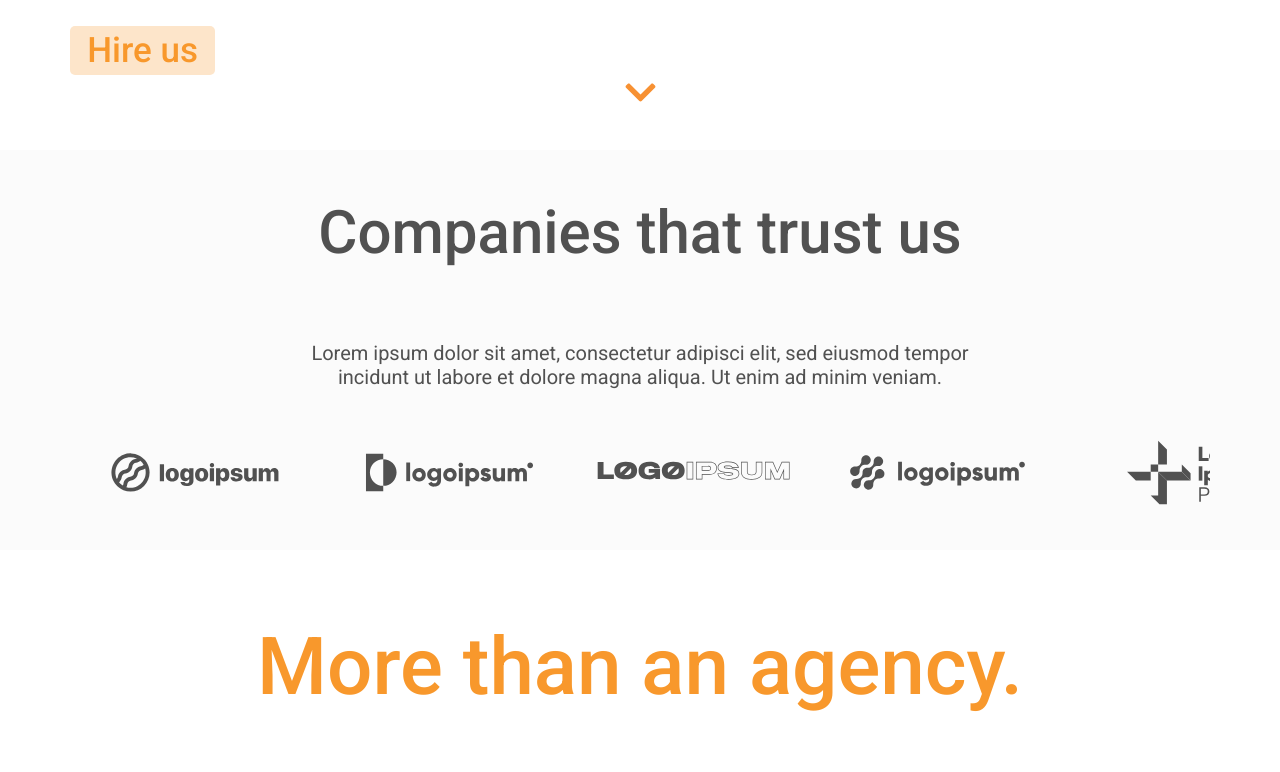
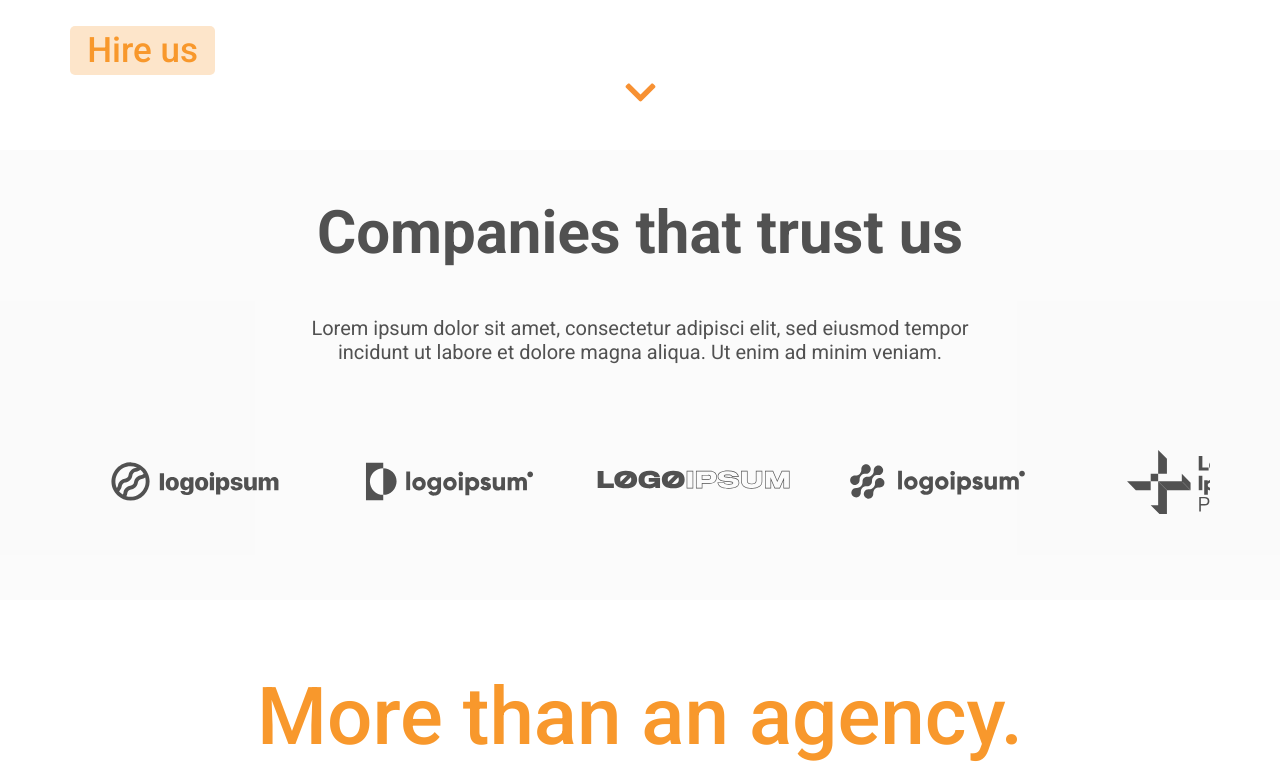
Before and after one commit to nortongoncalves/bb8team, a React (Create React App) app: page / in a window 1280 px wide. Shown: the part 716-1488 px from the top of the page. Built offline with nearby package versions, Linux system fonts and the light colour scheme.

Commit message:
create sytels xs agencies and companies

```diff
--- a/src/presentation/pages/dashboard/components/Agencies/styles.ts
+++ b/src/presentation/pages/dashboard/components/Agencies/styles.ts
@@ -25,6 +25,14 @@ export const Content = styled.div`
     text-align: center;
     margin-bottom: 6rem;
   }
+
+  @media only screen and (max-width: 425px) {
+    & > h1 {
+      font-size: 4rem;
+      text-align: right;
+      margin-bottom: 6rem;
+    }
+  }
 `;
 
 export const CardGroup = styled.div`
@@ -34,6 +42,12 @@ export const CardGroup = styled.div`
   justify-content: space-between;
   align-items: flex-start;
   overflow: hidden;
+
+  @media only screen and (max-width: 768px) {
+    flex-direction: column;
+    align-items: center;
+    gap: 5rem;
+  }
 `;
 
 export const Card = styled.div<CardParams>`
@@ -73,4 +87,21 @@ export const Card = styled.div<CardParams>`
     color: ${(props: ThemeProps<colorsParams>) =>
       props.theme.agenciesCardDescriptionColor};
   }
+
+  @media only screen and (max-width: 768px) {
+    width: 80%;
+  }
+
+  @media only screen and (max-width: 425px) {
+    width: 100%;
+    min-height: 35rem;
+
+    h1 {
+      font-size: 3rem;
+    }
+
+    p {
+      font-size: 1.8rem;
+    }
+  }
 `;
--- a/src/presentation/pages/dashboard/components/Companies/styles.ts
+++ b/src/presentation/pages/dashboard/components/Companies/styles.ts
@@ -16,26 +16,24 @@ export const Background = styled.div`
 export const Content = styled.div`
   display: flex;
   flex: 1;
-  min-height: 40rem;
-  justify-content: space-around;
+  min-height: 45rem;
+  justify-content: space-evenly;
   flex-direction: column;
 
   @media only screen and (max-width: 425px) {
-    min-height: 30rem;
+    min-height: 35rem;
   }
 `;
 
 export const Title = styled.h1`
   font-size: 6rem;
   text-align: center;
-  margin: 4rem 0 6rem;
-  font-weight: 500;
+  font-weight: 600;
   color: ${(props: ThemeProps<colorsParams>) =>
     props.theme.companiesTitleColor};
 
   @media only screen and (max-width: 425px) {
     font-size: 3rem;
-    margin: 3rem 0 1.5rem;
     color: ${(props: ThemeProps<colorsParams>) =>
       props.theme.companiesTitleColorXs};
   }
@@ -49,7 +47,7 @@ export const Description = styled.h2`
     props.theme.companiesDescriptionColor};
 
   @media only screen and (max-width: 425px) {
-    font-size: 1rem;
+    font-size: 1.5rem;
   }
 `;
 
```
